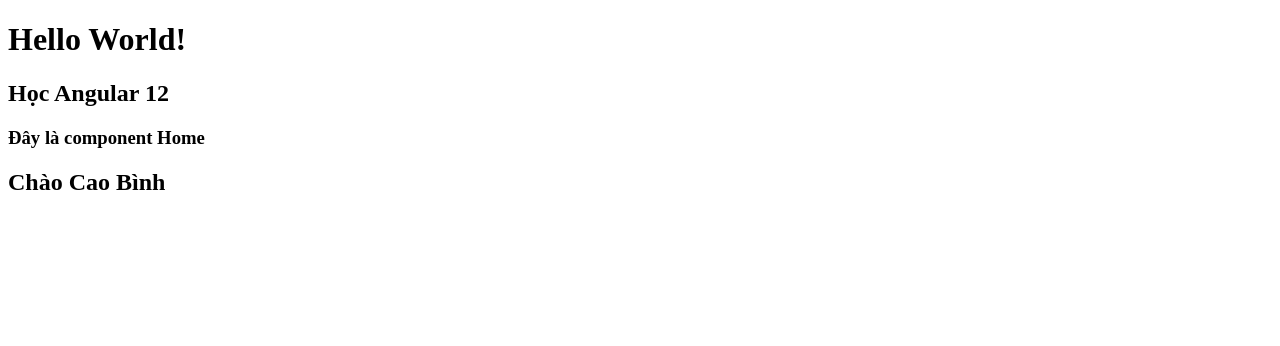
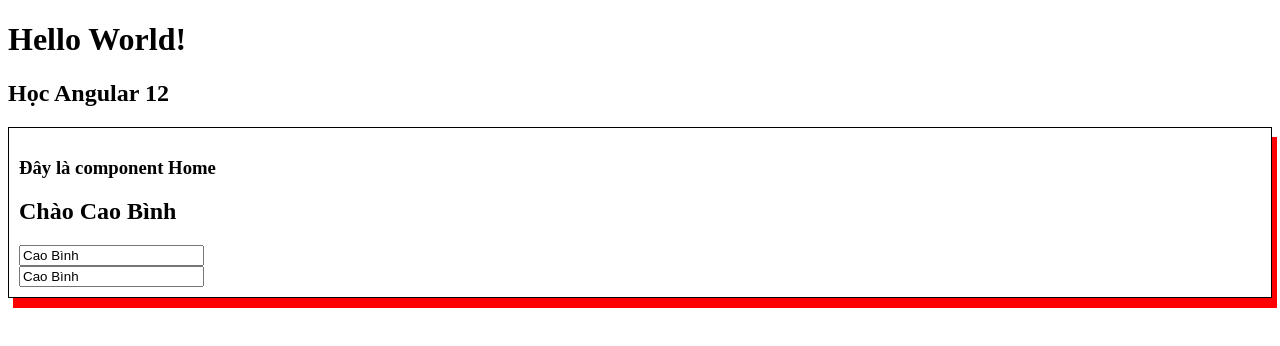
Before and after one commit to CaoBinh18/Angular12, an Angular app: page / in a window 1280 px wide. Shown: the top 346 px of the page. Built offline with nearby package versions, Linux system fonts and the light colour scheme.

Commit message:
Properties

```diff
--- a/src/app/home/home.component.html
+++ b/src/app/home/home.component.html
@@ -1,2 +1,7 @@
-<h3>Đây là component Home</h3>
-<h2>Chào {{ name }}</h2>
+<div class="text">
+    <h3>Đây là component Home</h3>
+    <h2>Chào {{ name }}</h2>
+    <input value="{{ name }}">
+    <br>
+    <input [value]="name" title="Đây là tên">
+</div>
--- a/src/app/home/home.component.scss
+++ b/src/app/home/home.component.scss
@@ -0,0 +1,5 @@
+.text {
+    border: 1px solid;
+    padding: 10px;
+    box-shadow: 5px 10px red;
+}
```
